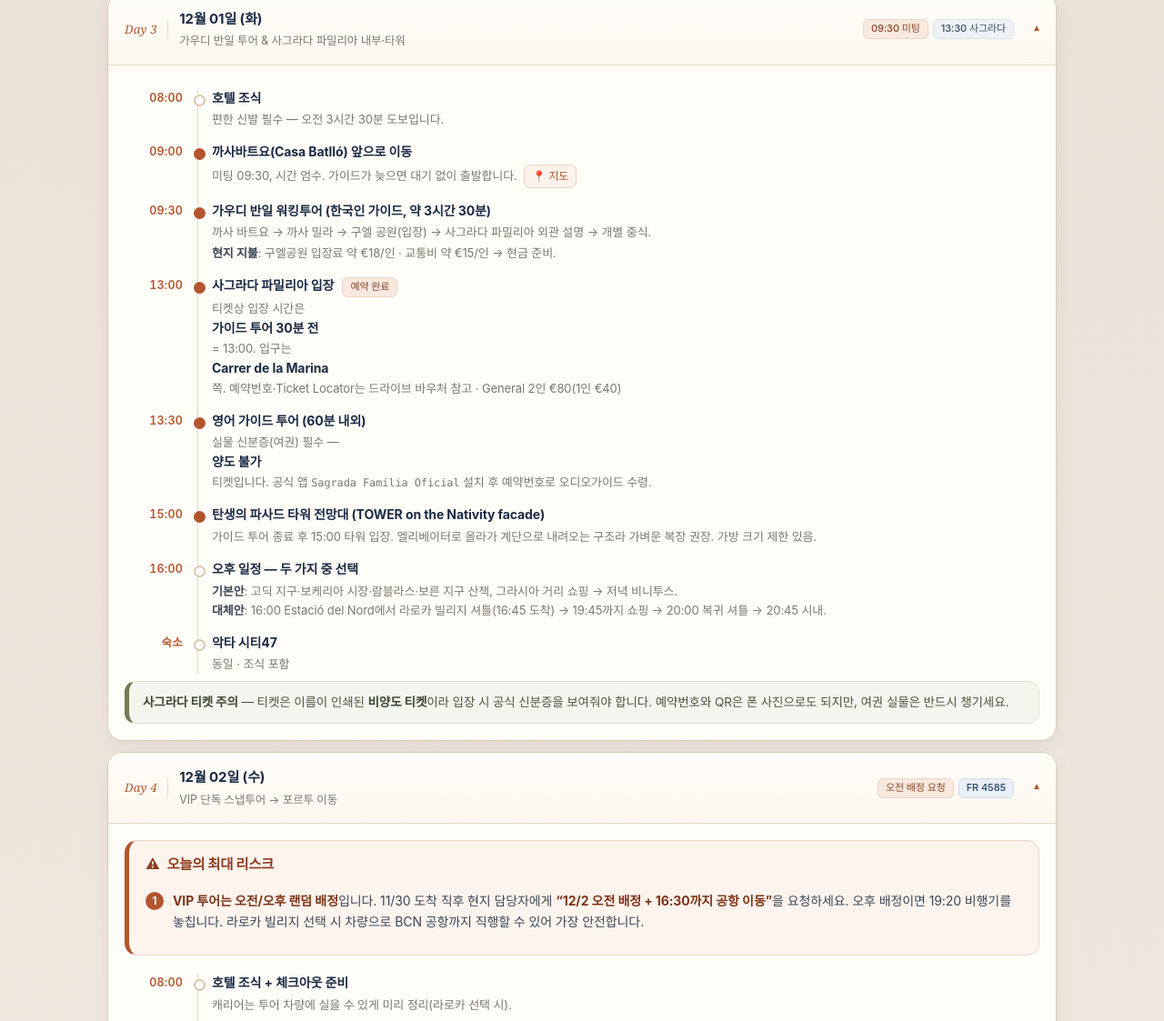
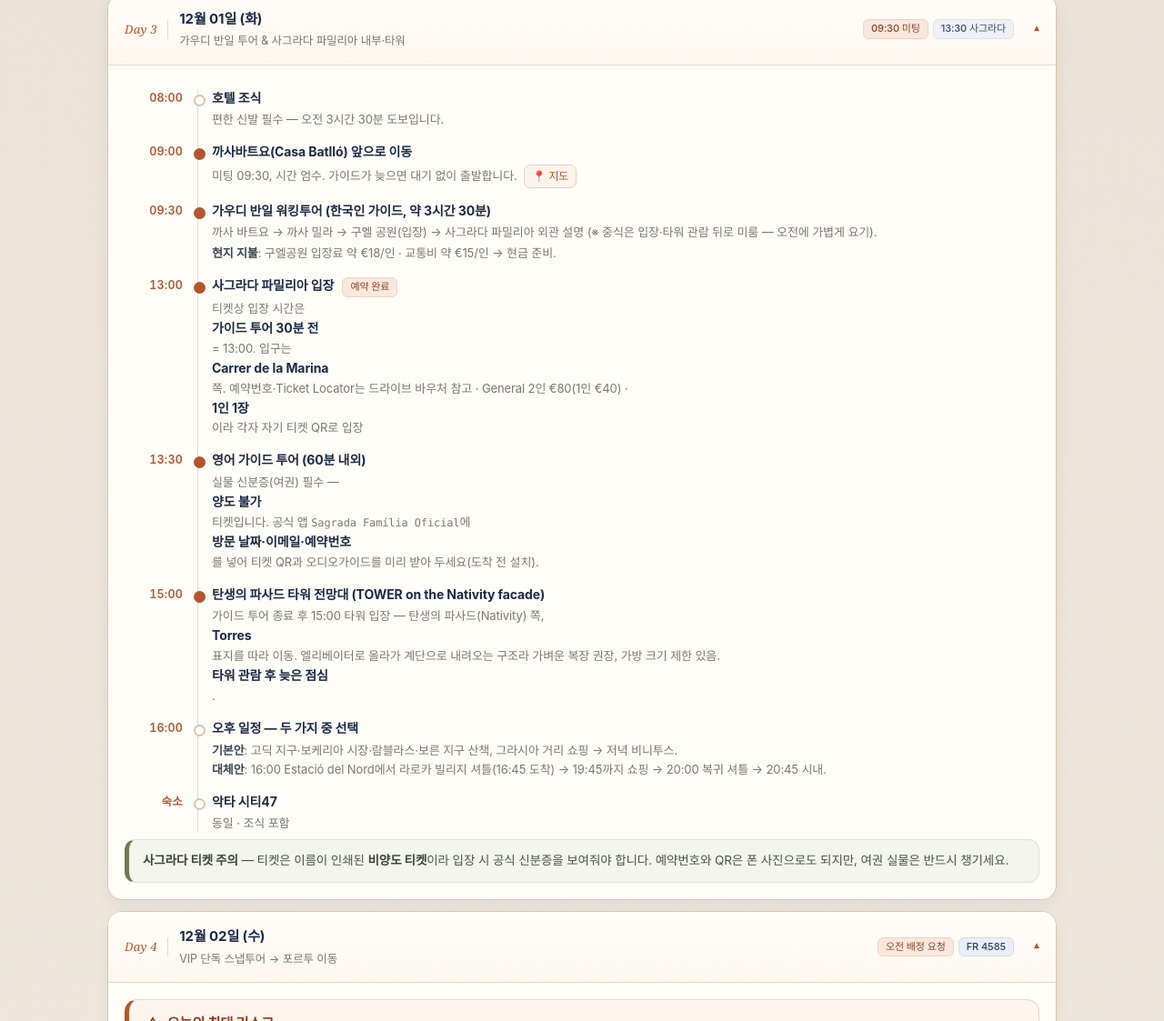
Before and after one commit to crimama/honeymoon-guide, a plain HTML site: page index.html in a window 1280 px wide. Shown: the part 3448-4571 px from the top of the page at 91% size. Drawn offline with Linux system fonts and the light colour scheme.

Commit message:
Sagrada: lunch after tower, per-person ticket note

```diff
--- a/index.html
+++ b/index.html
@@ -478,12 +478,12 @@ label.chk span small{display:block;color:var(--muted);font-size:12px;text-decora
           <li><span class="t">08:00</span><div class="c"><b>호텔 조식</b><p>편한 신발 필수 — 오전 3시간 30분 도보입니다.</p></div></li>
           <li class="key"><span class="t">09:00</span><div class="c"><b>까사바트요(Casa Batlló) 앞으로 이동</b><p>미팅 09:30, 시간 엄수. 가이드가 늦으면 대기 없이 출발합니다.
             <a class="maps" href="https://www.google.com/maps/search/?api=1&amp;query=Casa%20Batllo%20Passeig%20de%20Gracia%2043%20Barcelona" target="_blank" rel="noopener">📍 지도</a></p></div></li>
-          <li class="key"><span class="t">09:30</span><div class="c"><b>가우디 반일 워킹투어 (한국인 가이드, 약 3시간 30분)</b><p>까사 바트요 → 까사 밀라 → 구엘 공원(입장) → 사그라다 파밀리아 외관 설명 → 개별 중식.</p>
+          <li class="key"><span class="t">09:30</span><div class="c"><b>가우디 반일 워킹투어 (한국인 가이드, 약 3시간 30분)</b><p>까사 바트요 → 까사 밀라 → 구엘 공원(입장) → 사그라다 파밀리아 외관 설명 (※ 중식은 입장·타워 관람 뒤로 미룸 — 오전에 가볍게 요기).</p>
             <p><strong>현지 지불</strong>: 구엘공원 입장료 약 €18/인 · 교통비 약 €15/인 → 현금 준비.</p></div></li>
           <li class="key"><span class="t">13:00</span><div class="c"><b>사그라다 파밀리아 입장 <span class="chip tour">예약 완료</span></b><p>티켓상 입장 시간은 <b>가이드 투어 30분 전</b> = 13:00. 입구는 <b>Carrer de la Marina</b> 쪽.
-            예약번호·Ticket Locator는 드라이브 바우처 참고 · General 2인 €80(1인 €40)</p></div></li>
-          <li class="key"><span class="t">13:30</span><div class="c"><b>영어 가이드 투어 (60분 내외)</b><p>실물 신분증(여권) 필수 — <b>양도 불가</b> 티켓입니다. 공식 앱 <code>Sagrada Família Oficial</code> 설치 후 예약번호로 오디오가이드 수령.</p></div></li>
-          <li class="key"><span class="t">15:00</span><div class="c"><b>탄생의 파사드 타워 전망대 (TOWER on the Nativity facade)</b><p>가이드 투어 종료 후 15:00 타워 입장. 엘리베이터로 올라가 계단으로 내려오는 구조라 가벼운 복장 권장. 가방 크기 제한 있음.</p></div></li>
+            예약번호·Ticket Locator는 드라이브 바우처 참고 · General 2인 €80(1인 €40) · <b>1인 1장</b>이라 각자 자기 티켓 QR로 입장</p></div></li>
+          <li class="key"><span class="t">13:30</span><div class="c"><b>영어 가이드 투어 (60분 내외)</b><p>실물 신분증(여권) 필수 — <b>양도 불가</b> 티켓입니다. 공식 앱 <code>Sagrada Família Oficial</code>에 <b>방문 날짜·이메일·예약번호</b>를 넣어 티켓 QR과 오디오가이드를 미리 받아 두세요(도착 전 설치).</p></div></li>
+          <li class="key"><span class="t">15:00</span><div class="c"><b>탄생의 파사드 타워 전망대 (TOWER on the Nativity facade)</b><p>가이드 투어 종료 후 15:00 타워 입장 — 탄생의 파사드(Nativity) 쪽, <b>Torres</b> 표지를 따라 이동. 엘리베이터로 올라가 계단으로 내려오는 구조라 가벼운 복장 권장, 가방 크기 제한 있음. <b>타워 관람 후 늦은 점심</b>.</p></div></li>
           <li><span class="t">16:00</span><div class="c"><b>오후 일정 — 두 가지 중 선택</b><p><strong>기본안</strong>: 고딕 지구·보케리아 시장·람블라스·보른 지구 산책, 그라시아 거리 쇼핑 → 저녁 비니투스.<br>
             <strong>대체안</strong>: 16:00 Estació del Nord에서 라로카 빌리지 셔틀(16:45 도착) → 19:45까지 쇼핑 → 20:00 복귀 셔틀 → 20:45 시내.</p></div></li>
           <li><span class="t">숙소</span><div class="c"><b>악타 시티47</b><p>동일 · 조식 포함</p></div></li>
```
